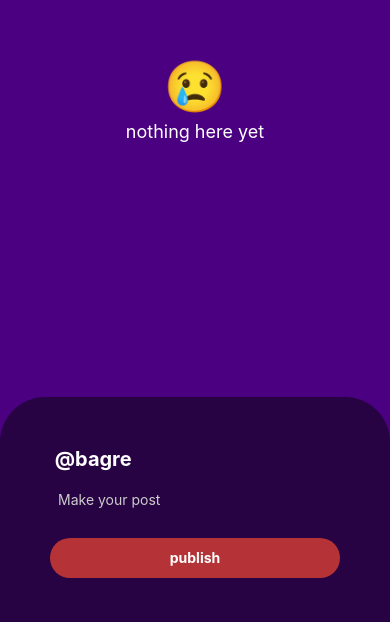
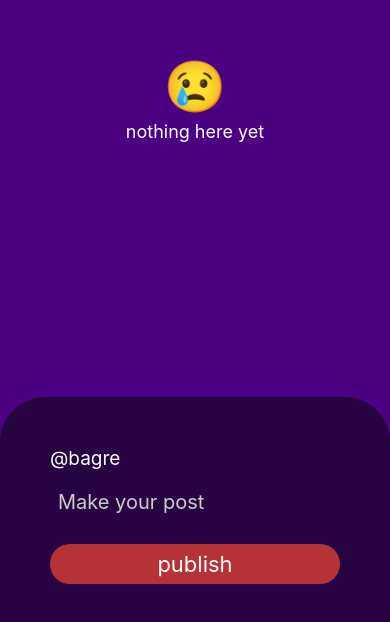
Before and after one commit to omaatheus/ToxicityAPP, a React Native app in the folder ToxicityAPP/: screen /Posts in a window 390 px wide. Shown: the part 194-816 px from the top of the page. Built offline with nearby package versions, Linux system fonts and the light colour scheme.

Commit message:
feat: Flatlist de posts funcional
Feat: Foi adicionada uma função que lista os posts em formato de "Log", também implementei para registrar no console log para maior controle.

```diff
--- a/ToxicityAPP/src/Constants/styles/Posts.tsx
+++ b/ToxicityAPP/src/Constants/styles/Posts.tsx
@@ -36,8 +36,7 @@ export const styles = StyleSheet.create({
   },
 
   username: {
-    fontSize: 20,
-    fontWeight: 'bold',
+    fontSize: 19,
     color: 'white',
   },
 
@@ -63,6 +62,7 @@ export const styles = StyleSheet.create({
   input: {
     width: '100%',
     height: 40,
+    fontSize: 20,
     paddingHorizontal: 8,
     marginBottom: 30, // Movido mais para baixo
     marginTop: 20, // Movido para cima
@@ -83,6 +83,6 @@ export const styles = StyleSheet.create({
 
   buttonText: {
     color: 'white',
-    fontWeight: 'bold',
+    fontSize: 22,
   },
 });
--- a/ToxicityAPP/src/Screens/Posts/Posts.tsx
+++ b/ToxicityAPP/src/Screens/Posts/Posts.tsx
@@ -1,32 +1,54 @@
 import { StatusBar } from 'expo-status-bar';
 import React from 'react';
-import { Text, View, FlatList, TextInput, TouchableOpacity, ListRenderItem } from 'react-native';
+import { Text, View, FlatList, TextInput, TouchableOpacity, Alert } from 'react-native';
+import { useState } from 'react';
 import { styles } from '../../Constants/styles/Posts';
+
 interface Post {
   id: number;
-  title: string;
   content: string;
 }
 
+export function Posts() {
+  const [posts, setPosts] = useState<Post[]>([
 
-const posts: Post[] = [];
+  ]);
+  const [message, setMessage] = useState('');
 
-const renderPost: ListRenderItem<Post> = ({ item }) => (
+  const publicar = () => {
+    if (message.trim() === '') {
+      Alert.alert('Postagem Vazia', 'Por favor, insira algum texto antes de publicar.');
+      return;
+    }
+
+    const novoPost: Post = {
+      id: posts.length > 0 ? Math.max(...posts.map(post => post.id)) + 1 : 1,
+      content: message,
+    };
+
+    setPosts([novoPost, ...posts]); // adicione ao início
+    setMessage('');  // limpe a entrada
+
+    // console log do post
+    console.log('Novo Post Criado', novoPost);
+  };
+
+  const renderizarPost = ({ item }: { item: Post }) => (
     <View style={styles.postContainer}>
-    <Text style={styles.postTitle}>{item.title}</Text>
-    <Text style={styles.postContent}>{item.content}</Text>
-  </View>
-);
+      <Text style={styles.postTitle}>@bagre</Text>
+      <Text style={styles.postContent}>{item.content}</Text>
+    </View>
+  );
 
-const Posts: React.FC = () => {
   return (
     <View style={styles.container}>
-      < StatusBar hidden />
+      <StatusBar hidden />
+
       {posts.length > 0 ? (
         <FlatList
           data={posts}
           keyExtractor={(item) => item.id.toString()}
-          renderItem={renderPost}
+          renderItem={renderizarPost}
         />
       ) : (
         <View style={{ alignItems: 'center', justifyContent: 'center', flex: 1 }}>
@@ -36,14 +58,15 @@ const Posts: React.FC = () => {
       )}
 
       <View style={styles.containerForm}>
-
-        <Text style={styles.username}> @bagre </Text>
+        <Text style={styles.username}>@bagre</Text>
         <TextInput
           style={styles.input}
+          value={message}
+          onChangeText={setMessage}
           placeholder="Make your post"
-          placeholderTextColor="#ccc" // Cor do placeholder para melhor visibilidade
+          placeholderTextColor="#ccc"
         />
-        <TouchableOpacity style={styles.button}>
+        <TouchableOpacity onPress={publicar} style={styles.button}>
           <Text style={styles.buttonText}>publish</Text>
         </TouchableOpacity>
       </View>
```
Also changed, not shown: ToxicityAPP/src/Screens/Posts/userGreating.tsx (added).
